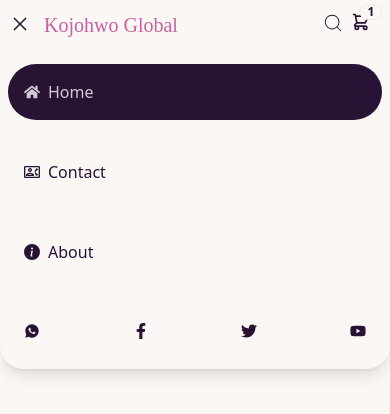
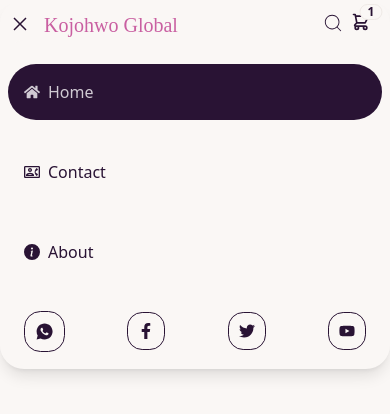
Before and after one commit to emuobopleasure/KojohwoGlobal-store, a React (Create React App) app: page / in a window 390 px wide. Both pictures are taken after a click on the button 20 px from the left and 24 px from the top of the page. Shown: the top 414 px of the page. Built offline with nearby package versions, Linux system fonts and the light colour scheme; a web font is replaced by a local one.

Commit message:
Enhanced the user interface of the mobile menu for improved usability in landscape mode

```diff
--- a/src/components/Header.js
+++ b/src/components/Header.js
@@ -146,7 +146,7 @@
 
                     {/* !================mobile menu========! */}
                     <div className={showMenu ? 'hamburger-menu w-full' : 'hidden'}>
-                        <ul tabIndex={0} className="menu pl-0 pr-0 menu-vertical leading-10 text-[1rem] gap-[1.5rem] dropdown-content pt-[1.5rem] bg-base-100 rounded-box w-screen h-auto z-10 landscape:h-[100vh] landscape:grid landscape:grid-cols-2 landscape:place-content-start">
+                        <ul tabIndex={0} className="menu pl-0 pr-0 menu-vertical leading-10 text-[1rem] gap-[1.5rem] dropdown-content pt-[1.5rem] bg-base-100 rounded-box w-screen h-auto z-10 landscape:h-auto landscape:grid landscape:grid-cols-2 landscape:place-content-start">
                             {/* <li>
                                 <div className='theme-toggle-icons cursor-pointer'>
                                     <span className="moon-icon hidden">
@@ -187,22 +187,22 @@
                                     About
                                 </NavLink>
                             </li>
-                            <li>
-                                <div className='mobile-nav-link social-links gap-4 px-4 cursor-default mobile-nav-link landscape:bg-[#c9c4c4] h-[3.4rem] flex items-center justify-between'>
-                                    <NavLink to=''>
-                                        <RiWhatsappFill />
+                            <div className='social-links cursor-default '>
+                                <div className='mobile-nav-link social-links gap-4 px-4 mobile-nav-link landscape:bg-[#c9c4c4] h-[3.4rem] flex items-center justify-between cursor-text rounded-[2rem]'>
+                                    <NavLink to='' className='whatsapp p-[10px] rounded-[40%] border-[1px] border-[#291334]'>
+                                        <RiWhatsappFill size='1.2rem' />
                                     </NavLink>
-                                    <NavLink to=''>
+                                    <NavLink to='' className='facebook p-[10px] rounded-[40%] border-[1px] border-[#291334]'>
                                         <FaFacebookF />
                                     </NavLink>
-                                    <NavLink to=''>
+                                    <NavLink to='' className='instagram p-[10px] rounded-[40%] border-[1px] border-[#291334]'>
                                         <FaTwitter />
                                     </NavLink>
-                                    <NavLink to=''>
+                                    <NavLink to='' className='tiktok p-[10px] rounded-[40%] border-[1px] border-[#291334]'>
                                         <FaYoutube />
                                     </NavLink>
                                 </div>
-                            </li>
+                            </div>
                         </ul>
                     </div>
                 </div>
```
Also changed, not shown: src/index.css (line endings or trailing spaces).
